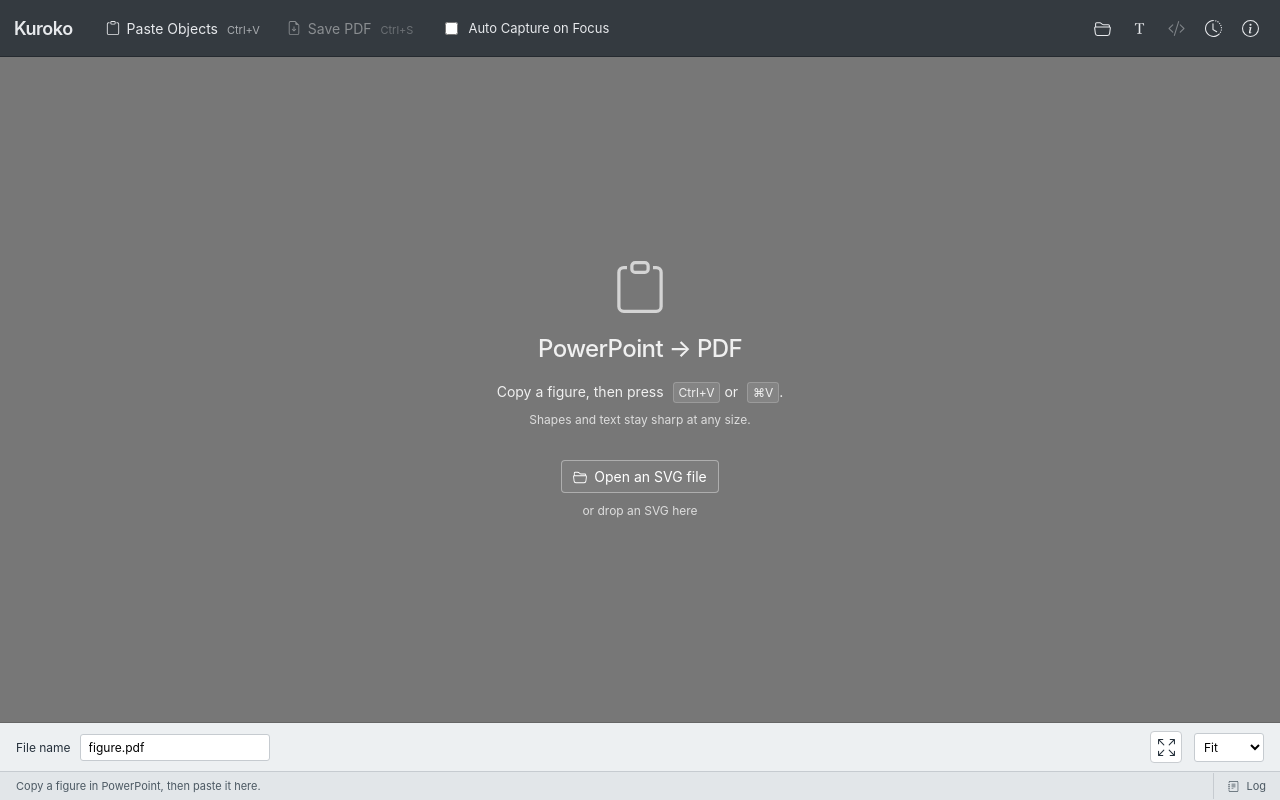
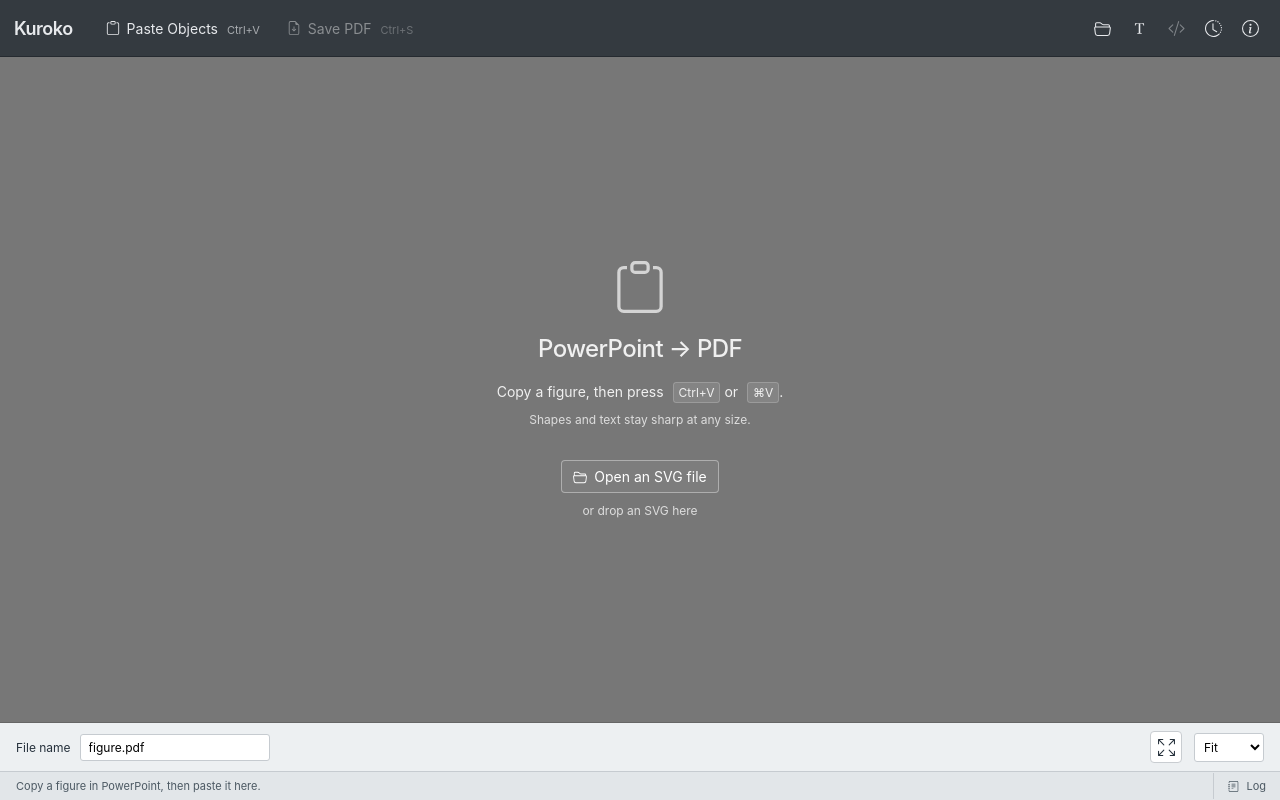
Before and after one commit to shioyadan/kuroko2, a React app: page / in a window 1280 px wide. Built offline with nearby package versions, Linux system fonts and the light colour scheme.

Commit message:
Remove automatic clipboard capture on focus

```diff
--- a/src/app.tsx
+++ b/src/app.tsx
@@ -67,11 +67,8 @@ export function App({ store }: { store: Store }) {
                 if (!document.querySelector("dialog[open]")) store.dispatch({ type: "SAVE_PDF" });
             }
         };
-        const focus = () => {
-            if (store.getSnapshot().autoCapture && !document.querySelector("dialog[open]")) store.dispatch({ type: "PASTE", automatic: true });
-        };
-        window.addEventListener("paste", paste); window.addEventListener("keydown", keydown); window.addEventListener("focus", focus);
-        return () => { window.removeEventListener("paste", paste); window.removeEventListener("keydown", keydown); window.removeEventListener("focus", focus); };
+        window.addEventListener("paste", paste); window.addEventListener("keydown", keydown);
+        return () => { window.removeEventListener("paste", paste); window.removeEventListener("keydown", keydown); };
     }, [store]);
     const toggleLog = () => {
         logOpenRef.current = !logOpenRef.current;
@@ -107,9 +104,6 @@ export function App({ store }: { store: Store }) {
             <span className="brand">Kuroko</span>
             <button onClick={() => store.dispatch({ type: "PASTE" })} disabled={state.busy || state.saving} title="Paste Objects (Ctrl+V / ⌘V)"><BsClipboard /> <span>Paste Objects <kbd>Ctrl+V</kbd></span></button>
             <button className="save-button" onClick={() => store.dispatch({ type: "SAVE_PDF" })} disabled={!state.pdf || state.busy || state.saving} title="Save PDF (Ctrl+S / ⌘S)"><BsFileEarmarkArrowDown /> <span>Save PDF <kbd>Ctrl+S</kbd></span></button>
-            <label className="auto-capture" title="Read the clipboard when this window regains focus. Browser permission is required.">
-                <input type="checkbox" checked={state.autoCapture} onChange={event => store.dispatch({ type: "SET_AUTO_CAPTURE", value: event.currentTarget.checked })} />Auto Capture on Focus
-            </label>
             <span className="toolbar-spacer" />
             <button className="icon-button" aria-label="Open SVG" title="Open SVG" onClick={() => svgInput.current?.click()}><BsFolder2Open /></button>
             <button className={`icon-button ${missing.size ? "attention" : ""}`} aria-label="Fonts" title="Fonts" onClick={() => setDialog("fonts")}><BsFonts /></button>
@@ -197,7 +191,7 @@ export function App({ store }: { store: Store }) {
             <h3>Kuroko {__KUROKO_VERSION__}</h3><p>Paste a PowerPoint figure and save a vector PDF.</p>
             <p>Build: {__KUROKO_BUILD__}</p>
             <p>Single HTML · React · krilla-svg WASM<br />All conversion runs locally in your browser.</p>
-            <p className="help-text">Clipboard and automatic capture depend on browser permissions and the formats supplied by PowerPoint. Open SVG is available when clipboard access is unavailable.</p>
+            <p className="help-text">Clipboard access depends on browser permissions and the formats supplied by PowerPoint. Open SVG is available when clipboard access is unavailable.</p>
             <details><summary>Licenses</summary><pre className="license-text">{__KUROKO_LICENSES__}</pre></details>
         </Dialog>}
     </div>;
--- a/src/core/fonts.ts
+++ b/src/core/fonts.ts
@@ -177,7 +177,7 @@ export class FontRegistry {
         try {
             permission = await navigator.permissions.query({ name: "local-fonts" as PermissionName });
         } catch { return; } // Unsupported permission descriptors keep the manual font workflow.
-        // Never open a permission prompt on automatic capture or repeatedly after denial.
+        // Never request permission implicitly or repeatedly after denial.
         if (permission.state === "granted") await this.queryLocal();
     }
     async resolve(requirements: readonly FontRequirement[]): Promise<string[]> {
--- a/src/store.ts
+++ b/src/store.ts
@@ -21,7 +21,6 @@ export interface StoreSnapshot {
     readonly error: string;
     readonly missingFonts: readonly FontRequirement[];
     readonly loadedFonts: readonly string[];
-    readonly autoCapture: boolean;
     readonly fileName: string;
     readonly source: string;
     readonly zoom: number | "fit";
@@ -32,10 +31,9 @@ export interface StoreSnapshot {
     readonly historyPersistent: boolean;
 }
 export type Action =
-    | { type: "PASTE"; data?: DataTransfer; automatic?: boolean }
+    | { type: "PASTE"; data?: DataTransfer }
     | { type: "OPEN_SVG"; file: File }
     | { type: "CANCEL" }
-    | { type: "SET_AUTO_CAPTURE"; value: boolean }
     | { type: "SET_FILE_NAME"; value: string }
     | { type: "SET_ZOOM"; value: number | "fit" }
     | { type: "LOCAL_FONTS" }
@@ -51,7 +49,7 @@ export type Action =
     | { type: "LOAD_FINISH"; id: number; document: SvgDocument; source: string }
     | { type: "FONTS_FINISH"; id: number }
     | { type: "CONVERT_FINISH"; id: number; bytes: Uint8Array<ArrayBuffer>; preview: string; memory: FigureMemory | null }
-    | { type: "FAIL"; id: number; error: unknown; automatic?: boolean }
+    | { type: "FAIL"; id: number; error: unknown }
     | { type: "SAVE_PROGRESS"; status: string }
     | { type: "SAVE_FINISH"; result?: SaveResult; error?: unknown };
 
@@ -62,7 +60,7 @@ export class Store {
     private state: StoreSnapshot = {
         document: null, pdf: null, preview: null, busy: false, saving: false, saveFailed: false,
         status: "Copy a figure in PowerPoint, then paste it here.", error: "", missingFonts: [], loadedFonts: [],
-        autoCapture: false, fileName: "figure.pdf", source: "", zoom: "fit",
+        fileName: "figure.pdf", source: "", zoom: "fit",
         history: [], suggestions: [], suggestionOpen: false, suggestNames: true, historyPersistent: true
     };
     private readonly listeners = new Set<() => void>();
@@ -107,10 +105,10 @@ export class Store {
         if ("id" in action && typeof action.id === "number" && action.id !== this.requestId) return;
         switch (action.type) {
             case "PASTE": {
-                if (this.state.saving || (action.automatic && (this.state.busy || this.state.suggestionOpen))) return;
+                if (this.state.saving) return;
                 const id = this.start("Reading clipboard…");
                 // readPaste snapshots event data now, before the event's lifetime ends.
-                void this.load(action.data ? readPaste(action.data) : readClipboard(), id, action.automatic);
+                void this.load(action.data ? readPaste(action.data) : readClipboard(), id);
                 break;
             }
             case "OPEN_SVG": {
@@ -130,10 +128,6 @@ export class Store {
             case "CANCEL":
                 this.controller?.abort(); this.requestId++;
                 this.publish({ busy: false, status: "Cancelled.", error: "" });
-                break;
-            case "SET_AUTO_CAPTURE":
-                this.publish({ autoCapture: action.value });
-                if (action.value) this.dispatch({ type: "PASTE", automatic: true });
                 break;
             case "SET_FILE_NAME": this.nameEdited = true; this.publish({ fileName: action.value }); break;
             case "SET_ZOOM": this.publish({ zoom: action.value }); break;
@@ -166,7 +160,7 @@ export class Store {
                 if (aborted(action.error)) { this.publish({ busy: false, status: "Cancelled." }); break; }
                 const error = message(action.error);
                 console.error(error);
-                this.publish({ busy: false, error, status: "Could not complete the operation.", ...(action.automatic ? { autoCapture: false } : {}) });
+                this.publish({ busy: false, error, status: "Could not complete the operation." });
                 break;
             }
             case "SAVE_PDF":
@@ -251,14 +245,13 @@ export class Store {
         this.publish({ history: [entry, ...this.state.history.filter(record => record.id !== entry.id)].slice(0, MAX_SAVE_HISTORY) });
         try { await putSavedFigure(entry); } catch (error) { this.historyError(error); }
     }
-    private async load(input: Promise<ClipboardSvg>, id: number, automatic = false): Promise<void> {
+    private async load(input: Promise<ClipboardSvg>, id: number): Promise<void> {
         try {
             const result = await input;
             if (id !== this.requestId) return;
-            if (automatic && this.state.document?.raw === result.text) { this.publish({ busy: false, status: "Clipboard unchanged." }); return; }
             console.info(`Clipboard / input formats: ${result.types.join(", ") || result.source}`);
             this.dispatch({ type: "LOAD_FINISH", id, document: parseSvg(result.text), source: result.source });
-        } catch (error) { this.dispatch({ type: "FAIL", id, error, automatic }); }
+        } catch (error) { this.dispatch({ type: "FAIL", id, error }); }
     }
     private async scanOfficeFiles(id: number): Promise<void> {
         const required = this.state.document?.fonts ?? [];
--- a/src/styles.css
+++ b/src/styles.css
@@ -14,8 +14,6 @@ kbd { font-family: inherit; font-size: 11px; opacity: .65; margin-left: 5px; }
 .toolbar button { background: transparent; border-color: transparent; padding: 9px 10px; color: #e7e9ec; }
 .toolbar button:hover:not(:disabled) { background: #484f57; }
 .toolbar .save-button { color: #fff; }
-.auto-capture { display: flex; align-items: center; gap: 7px; margin-left: 12px; font-size: 13px; white-space: nowrap; cursor: pointer; }
-.auto-capture input { accent-color: #9dbad0; }
 .toolbar-spacer { flex: 1; }
 .icon-button { width: 32px; height: 32px; padding: 6px; font-size: 17px; }
 .toolbar .attention { color: #f6d39b; }
@@ -100,6 +98,6 @@ button.primary-button:hover:not(:disabled) { background: #294b64; }
 .log-entry-warning, .log-entry-warning > span { color: #93601e; }
 .log-entry-error, .log-entry-error > span { color: #a03939; }
 .log-pane-empty { color: #818b94; }
-@media (max-width: 850px) { .brand { display: none; } .toolbar { flex-wrap: wrap; gap: 0; padding: 6px 8px; } .toolbar kbd { display: none; } .auto-capture { font-size: 11px; margin-left: 4px; } .font-notice { flex-wrap: wrap; gap: 6px; } .font-notice > span { flex-basis: 100%; } }
-@media (max-width: 550px) { .toolbar .auto-capture { order: 3; width: 100%; padding: 5px 4px 0; } .toolbar button { font-size: 12px; padding: 7px; } .toolbar .icon-button { font-size: 15px; width: 28px; } .dimensions { display: none; } .document-bar { padding: 7px 10px; gap: 5px; } .document-bar input { width: 125px; } .preview-area { padding: 18px; } .empty-state h1 { font-size: 21px; } }
+@media (max-width: 850px) { .brand { display: none; } .toolbar { flex-wrap: wrap; gap: 0; padding: 6px 8px; } .toolbar kbd { display: none; } .font-notice { flex-wrap: wrap; gap: 6px; } .font-notice > span { flex-basis: 100%; } }
+@media (max-width: 550px) { .toolbar button { font-size: 12px; padding: 7px; } .toolbar .icon-button { font-size: 15px; width: 28px; } .dimensions { display: none; } .document-bar { padding: 7px 10px; gap: 5px; } .document-bar input { width: 125px; } .preview-area { padding: 18px; } .empty-state h1 { font-size: 21px; } }
 @media (prefers-reduced-motion: reduce) { .spinner { animation: none; } }
```
Also changed, not shown: test/local_fonts_smoke.cjs (+1 -1 lines), test/web_app_smoke.cjs (+4 -6 lines), 3 other files (tests, documents, lock files or other folders).
